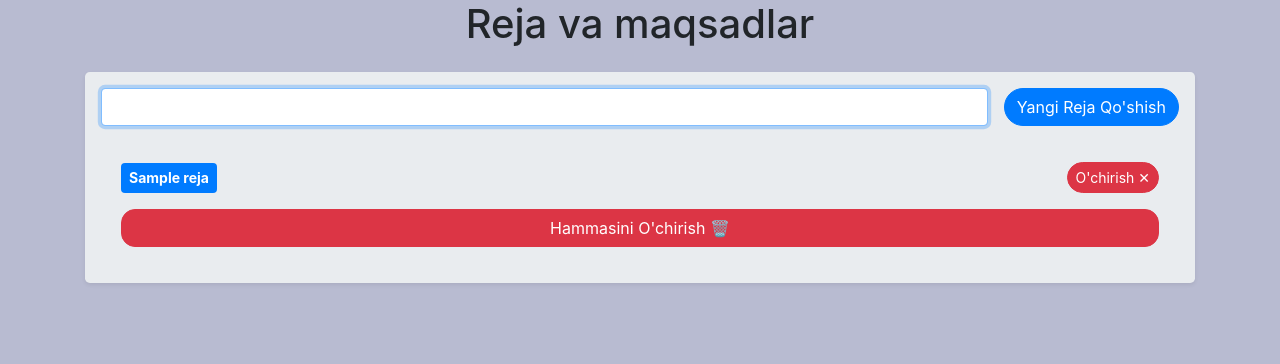
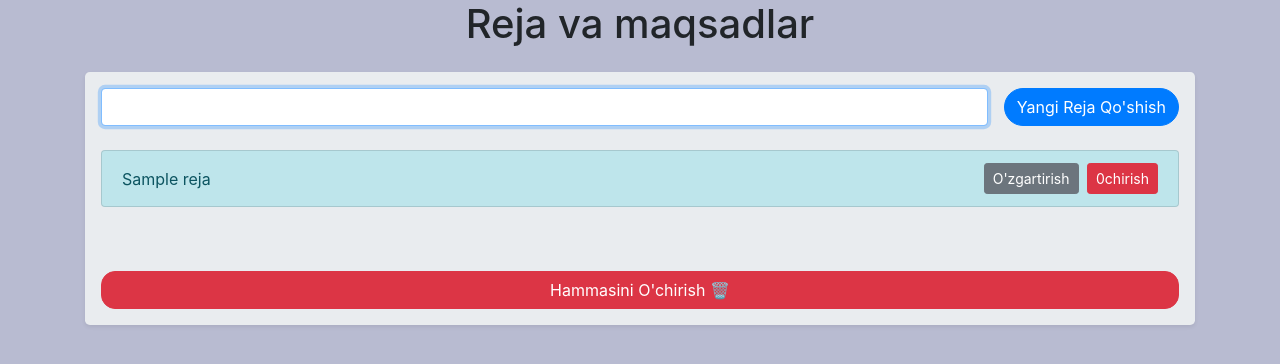
Before and after one commit to KhamidkhanM/reja, a Node server app: template views/reja.ejs in a window 1280 px wide. Shown: the top 364 px of the page. Run offline with Node 20, Linux system fonts and the light colour scheme; the template is opened without the code that fills it: most values are stand-ins (such as "Sample title", 1, 10 or a date in 2020); some libraries are stand-ins or nearby versions.

Commit message:
BRR: classes 23-25

```diff
--- a/server.js
+++ b/server.js
@@ -2,7 +2,7 @@ const http = require("http");
 const mongodb = require("mongodb");
 
 let db;
-const connectionString = "mongodb://atlas-sql-69ef1d36c01470813b1edb51-yxkepp.a.query.mongodb.net/Reja?ssl=true&authSource=admin";
+const connectionString = "mongodb+srv://Khamid:Hamidkhanm77@cluster0.rmrhavl.mongodb.net/Reja";
 
 mongodb.connect(connectionString,
     {
--- a/views/reja.ejs
+++ b/views/reja.ejs
@@ -24,7 +24,7 @@
               autofocus
               autocomplete="off"
               class="form-control mr-3"
-              name="item"
+              name="reja"
               style="flex: 1"
             />
             <button class="btn btn-primary" style="border-radius: 20px">
@@ -32,18 +32,23 @@
             </button>
           </div>
         </form>
-
-        <div class="card-body mt-3">
-          <% rejaList.forEach(function(item) { %>
-            <div class="d-flex justify-content-between align-items-center mb-2">
-              <span class="badge badge-primary p-2" style="font-size: 14px"><%= item %></span>
-              <form action="/delete-item" method="POST" style="margin:0">
-                <input type="hidden" name="item" value="<%= item %>" />
-                <button class="btn btn-sm btn-danger" style="border-radius: 20px">O'chirish ✕</button>
-              </form>
-            </div>
-          <% }) %>
-
+        <br>
+         <ul id="item-list" class="list-group pb-5">
+            <% items.map((item) => { %>
+                <li
+                class="list-group-item list-group-item-info d-flex align-items-center justify-content-between">
+              <span class="item-text"><%=item.reja%></span>
+              <div>
+              <button
+                  data-id="<%item._id%>"
+                     class="edit-me btn btn-secondary btn-sm mr-1">
+                 O'zgartirish
+             </button>
+             <button data-id="<%item._id%>" class="delete-me btn btn-danger btn-sm">0chirish</button>
+         </div>
+       </li>
+      <% })%>
+    </ul>
           <form action="/delete-all" method="POST" class="mt-3">
             <button class="btn btn-danger btn-block" style="border-radius: 14px">
               Hammasini O'chirish 🗑
```
Also changed, not shown: app.js (+26 -16 lines), 2 other files.
